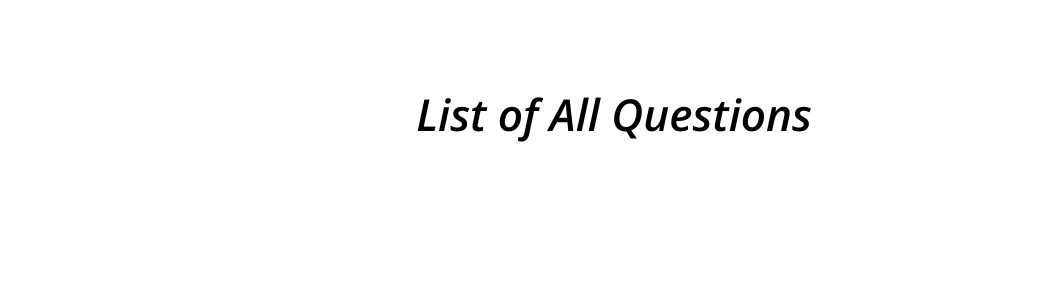
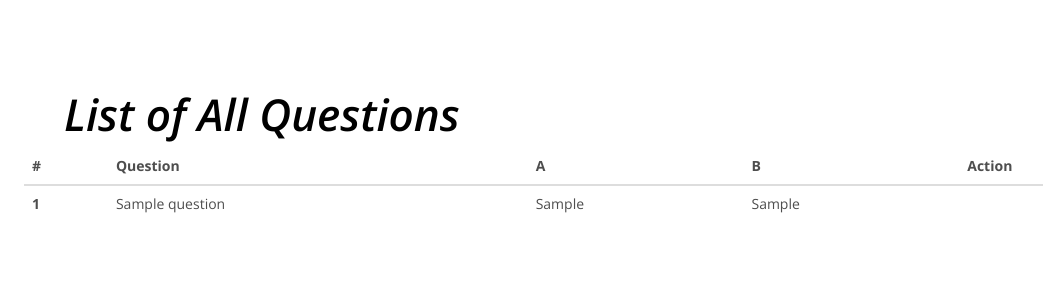
Before and after one commit to mrashidcit/azzuha-lms, a Laravel app: page /questions in a window 1280 px wide. Shown: the part 125-425 px from the top of the page, without its empty margins (46-1089 px from the left). Run offline with Laravel 8, Linux system fonts and the light colour scheme; tables that the repository leaves empty hold one stand-in row (values such as "Sample post"); settings files or empty folders that the repository lacks are supplied.

Commit message:
working on index page of Questions

```diff
--- a/app/Http/Controllers/QuestionController.php
+++ b/app/Http/Controllers/QuestionController.php
@@ -2,6 +2,8 @@
 
 namespace App\Http\Controllers;
 
+use App\Question;
+use App\subject;
 use Illuminate\Http\Request;
 
 class QuestionController extends Controller
@@ -13,8 +15,13 @@ class QuestionController extends Controller
      */
     public function index()
     {
+        $subjects = subject::all();
+        $questions = Question::paginate(3);
 
-        return view('question.index');
+        return view('question.index', [
+            'subjects' => $subjects,
+            'questions' => $questions
+        ]);
     }
 
     /**
@@ -24,8 +31,9 @@ class QuestionController extends Controller
      */
     public function create()
     {
+        $subjects = subject::all();
 
-        return view('question.create');
+        return view('question.create', ['subjects' => $subjects]);
     }
 
     /**
@@ -36,7 +44,14 @@ class QuestionController extends Controller
      */
     public function store(Request $request)
     {
-        //
+
+        $question = new Question();
+
+        $question->store($request);
+
+        return redirect()->route('questions.create')->with('status', 'Successfully Saved!');
+
+
     }
 
     /**
--- a/app/Question.php
+++ b/app/Question.php
@@ -3,8 +3,38 @@
 namespace App;
 
 use Illuminate\Database\Eloquent\Model;
+use Illuminate\Http\Request;
+
 
 class Question extends Model
 {
-    //
+    protected $table = 'questions';
+
+    protected $fillable = [
+        'subject_id', 'question', 'a', 'b', 'c', 'd', 'correct_option'
+    ];
+
+    public function subject(){
+        return $this->belongsTo('App\subject');
+    }
+
+
+
+    public function store(Request $req){
+
+        //dd($req->all());
+
+        // Storing Questions into Table
+        $question = Question::create([
+            'subject_id' => $req->subject_id ,
+            'question' => $req->question ,
+            'a' => $req->a ,
+            'b' => $req->b ,
+            'c' => $req->c ,
+            'd' => $req->d ,
+            'correct_option' => $req->correct_option ,
+
+        ]);
+
+    }
 }
--- a/app/subject.php
+++ b/app/subject.php
@@ -6,5 +6,11 @@ use Illuminate\Database\Eloquent\Model;
 
 class subject extends Model
 {
-    //
+
+
+    public function questions(){
+        return $this->hasMany('App\Question');
+    }
+
+
 }
--- a/resources/views/question/index.blade.php
+++ b/resources/views/question/index.blade.php
@@ -7,9 +7,32 @@
 <!-- <span>Add New Course Outline<span> -->
 <section id="contact-page">
     <div class="container">
-        <div class="center">
+        <div >
             <h2 class="custom-heading">List of All Questions</h2>
-            <!-- <p class="lead">Sed do eiusmod tempor incididunt ut labore et dolore magna aliqua.</p> -->
+
+            <table class="table">
+                <thead>
+                <tr>
+                    <th>#</th>
+                    <th>Question</th>
+                    <th>A</th>
+                    <th>B</th>
+                    <th>Action</th>
+                </tr>
+                </thead>
+                <tbody>
+                @foreach($questions as $key=>$question)
+                    <tr>
+                        <th scope="row">{{ ++$key }}</th>
+                        <td>{{ $question->question }}</td>
+                        <td>{{ $question->a }}</td>
+                        <td>{{ $question->b }}</td>
+                        <td></td>
+                    </tr>
+                @endforeach
+                </tbody>
+            </table>
+            {{ $questions->links() }}
         </div>
 
     </div>
```
Also changed, not shown: resources/views/question/create.blade.php (+36 -8 lines), database/migrations/2017_08_26_063757_create_questions_table.php.
